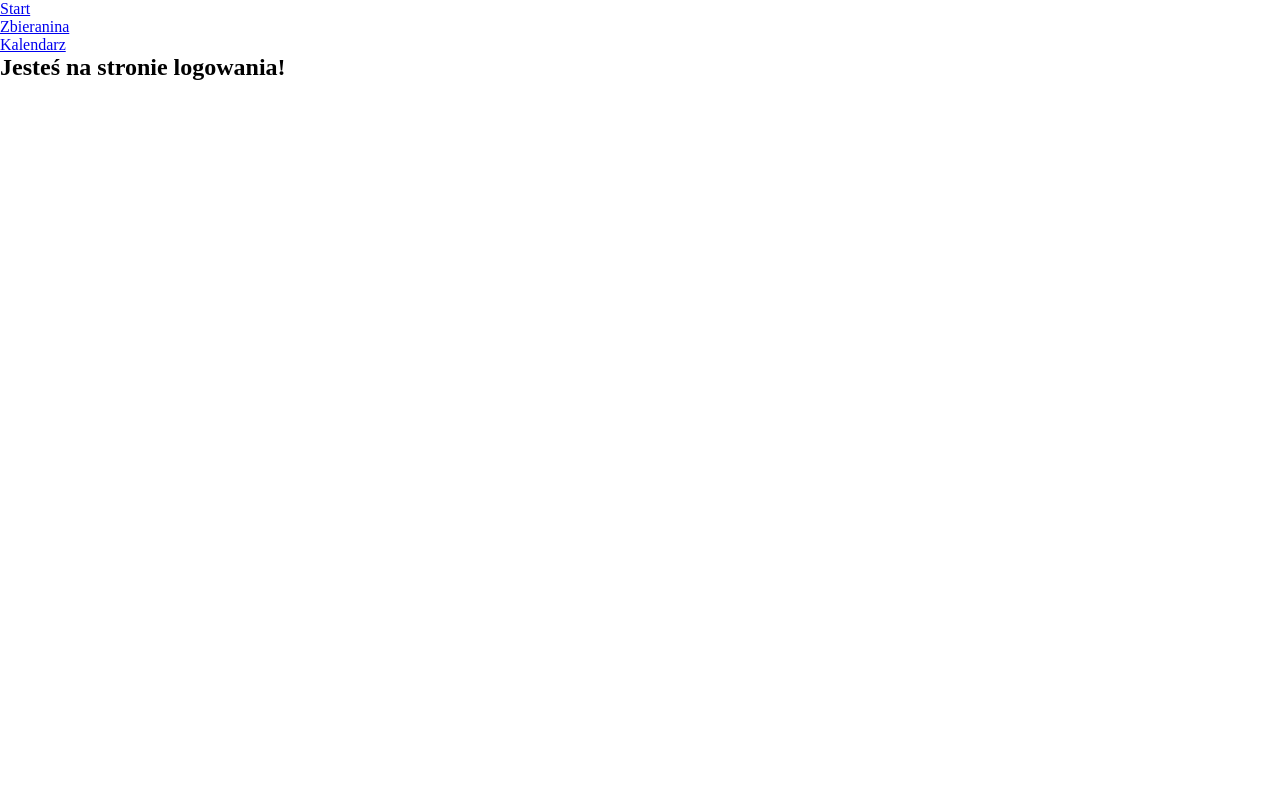
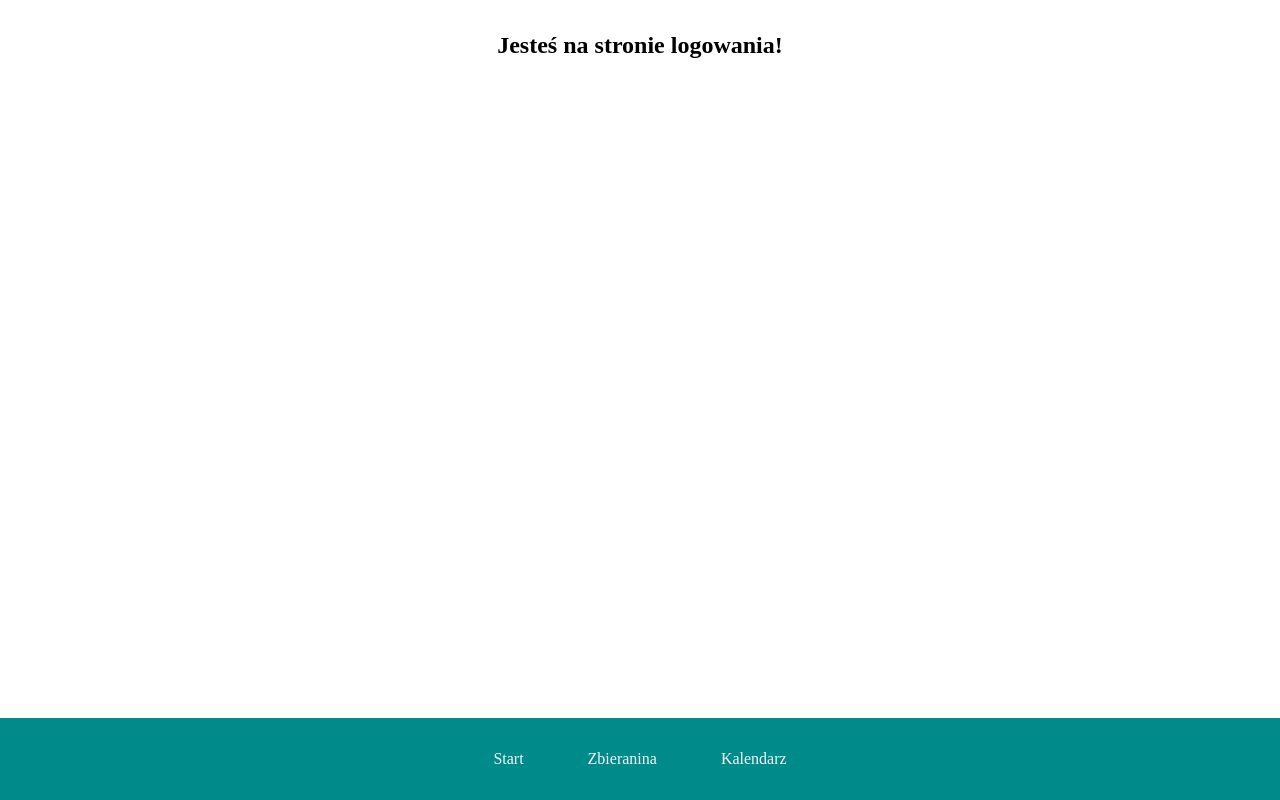
Before and after one commit to Hyziu-03/HOMIES-Development, a React (Create React App) app: page /logowanie in a window 1280 px wide. Built offline with nearby package versions, Linux system fonts and the light colour scheme.

Commit message:
Making code readable

```diff
--- a/public/index.html
+++ b/public/index.html
@@ -1,19 +1,28 @@
 <!DOCTYPE html>
+
 <html lang="en">
+
 <head>
+
   <meta charset="utf-8" />
-    <link rel="icon" href="%PUBLIC_URL%/favicon.ico" />
+
   <meta name="viewport" content="width=device-width, initial-scale=1" />
   <meta name="theme-color" content="#000000" />
-    <meta
-      name="description"
-      content=""
-    />
+  <meta name="description" content="" />
+
+  <link rel="icon" href="%PUBLIC_URL%/favicon.ico" />
   <link rel="manifest" href="%PUBLIC_URL%/manifest.json" />
+
   <title>HOMIES</title>
+
 </head>
+
 <body>
+
   <noscript>You need to enable JavaScript to run this app.</noscript>
+
   <div id="root"></div>
+
 </body>
+
 </html>
--- a/src/index.css
+++ b/src/index.css
@@ -1,15 +1,65 @@
 * {
+    /* Reset */
+
     padding: 0;
     margin: 0;
     box-sizing: border-box;
 }
 
-.heading {
+.App {
+    /* Center */
+
+    display: flex;
+    flex-direction: column;
+    align-items: center;
+    justify-content: center;
+
+    /* Fullscreen */
+
+    width: 100vw;
+    height: calc(100vh - 50px);
+}
+
+/* Heading */
+
+.heading, .subpage-heading {
     text-align: center;
+}
+
+.subpage-heading {
     margin: 32px 0;
 }
+
+/* Button */
 
 .button {
     margin: 16px;
     padding: 16px;
+    background-color: darkcyan;
+    color: whitesmoke;
+    border: none;
 }
+
+/* Menu */
+
+.menu {
+    list-style-type: none;
+    display: flex;
+    justify-content: center;
+    position: fixed;
+    bottom: 0;
+    width: 100%;
+    background-color: darkcyan;
+}
+
+.menu-item {
+    margin: 16px;
+    padding: 16px;
+    color: whitesmoke;
+}
+
+/* Link */
+
+.link {
+    text-decoration: none;
+}
```
Also changed, not shown: 1 other file (tests, documents, lock files or other folders). Lines whose indentation alone changed are shown as unchanged.
